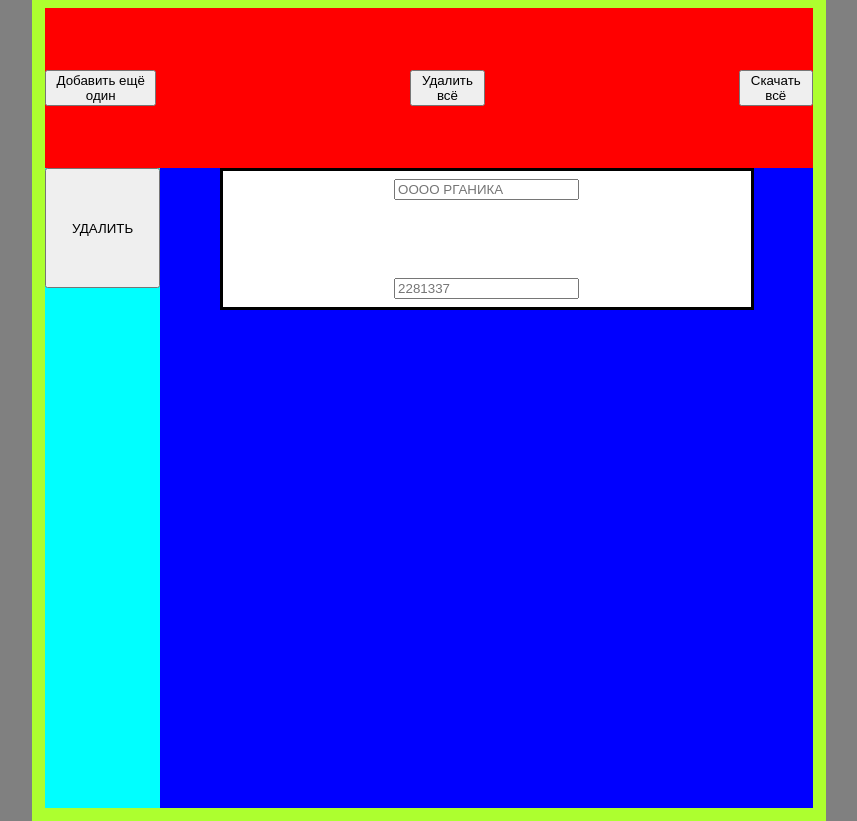
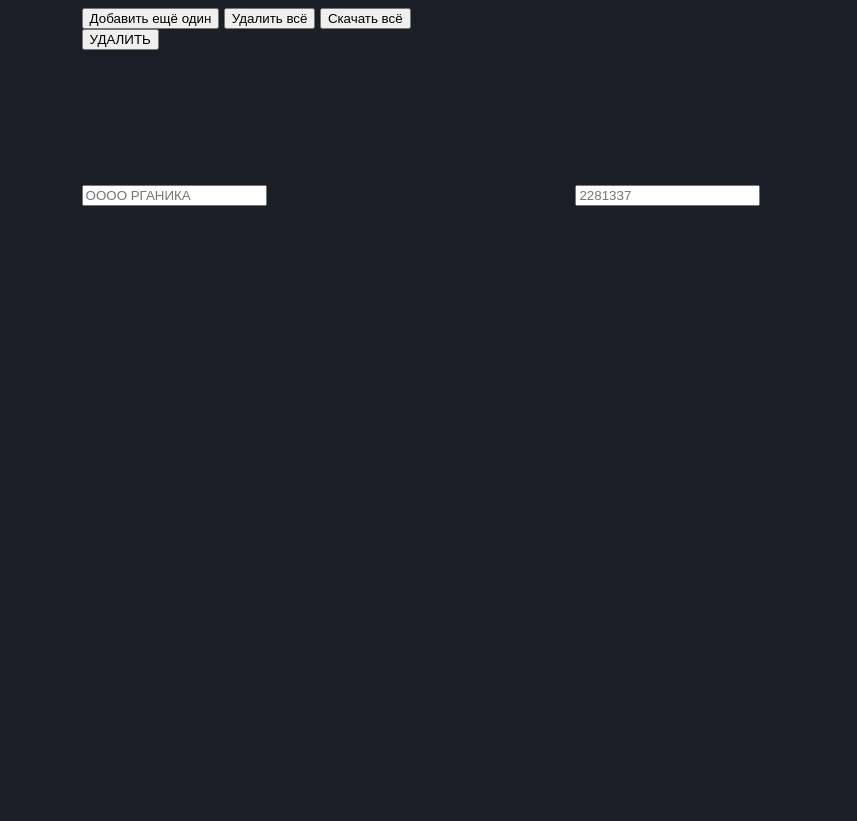
Before and after one commit to dimaSidnev/dimasidnev.github.io, a plain HTML site: page index.html in a window 1280 px wide. Shown: the whole page, without its empty margins (219-1076 px from the left). After the commit the page ends 800 px from the top, so only its background shows below. Drawn offline with Linux system fonts and the light colour scheme.

Commit message:
Update styles.css

```diff
--- a/styles.css
+++ b/styles.css
@@ -1,83 +1,56 @@
 body{
+    height: 100%;
+    color: #fefefe;
     display: flex;
-    width: 100vw;
-    height: 100vh;
-    background-color: gray;
+    align-items: center;
+    flex-direction: row;
+    justify-content: center;
+    background-color: #1a1e27;
+    gap: 10vh;
+    font-family:'Franklin Gothic Medium', 'Arial Narrow', Arial, sans-serif;
+}
+
+.inputBox-container{
+    text-align: center;
+    border: 1px #1b85bd solid;
+    display: flex;
+    flex-direction: column;
+    align-items: center;
+    place-content: center;
+    width: 20vw;
+    height: 98vh;
+    background-color: #181c24;
+}
+
+.inputBox-buttons{
+    display: flex;
+    flex-direction: column;
+    height: 30%;
+    align-items: center;
+    place-content: center;
+}
+
+.resultBox-container{
+    display: flex;
+    flex-direction: column;
+    gap: 3vh;
+    width: 50vw;
     align-items: center;
     justify-content: center;
 }
 
-.container{
+.sscc-container{
+    color: black;
+    display: flex;
     flex-direction: column;
-    display: flex;
     align-items: center;
-    justify-content: start;
-    background-color: greenyellow;
-    width: 60%;
-    height: 100%;
-    padding: 1%;
+    justify-content: center;
+    border: 3px #1b85bd solid;
+    width: 40vw;
+    height: 17vh;
+    background-color: #fefefe;
 }
 
-.buttons{
-    display: flex;
-    align-items: center;
-    justify-content: center;
-    flex-direction: row;
-    gap: 33%;
-    width: 100%;
-    height: 20%;
-    background-color: red;
+._hidden{
+    display: none;
 }
-
-.sscc-list-container{
-    display: flex;
-    justify-content: start;
-    align-items: center;
-    flex-direction: row;
-    width: 100%;
-    height: 80%;
-    background-color: blue;
-}
-
-.ssccS{
-    display: flex;
-    gap: 20px;
-    flex-direction: column;
-    justify-content: start;
-    align-items: center;
-    width: 85%;
-    height: 100%;
-}
-
-.sscc{
-    border: 3px black solid;
-    padding: 1vh;
-    flex-direction: column;
-    display: flex;
-    align-items: center;
-    justify-content: center;
-    background-color: white;
-    width: 40vw;
-    height: 15vh;
-}
-
-.sscc-buttons-container{
-    align-items: center;
-    justify-items: center;
-    display: flex;
-    flex-direction: column;
-    width: 15%;
-    height: 100%;
-    background-color: aqua;
-}
-
-.deleteBtn{
-    padding: 1vh;
-    width: 100%;
-    height: 15vh;
-}
-
-.sscc-output{
-    width: 90%;
-    height: 80%;
-}
```
